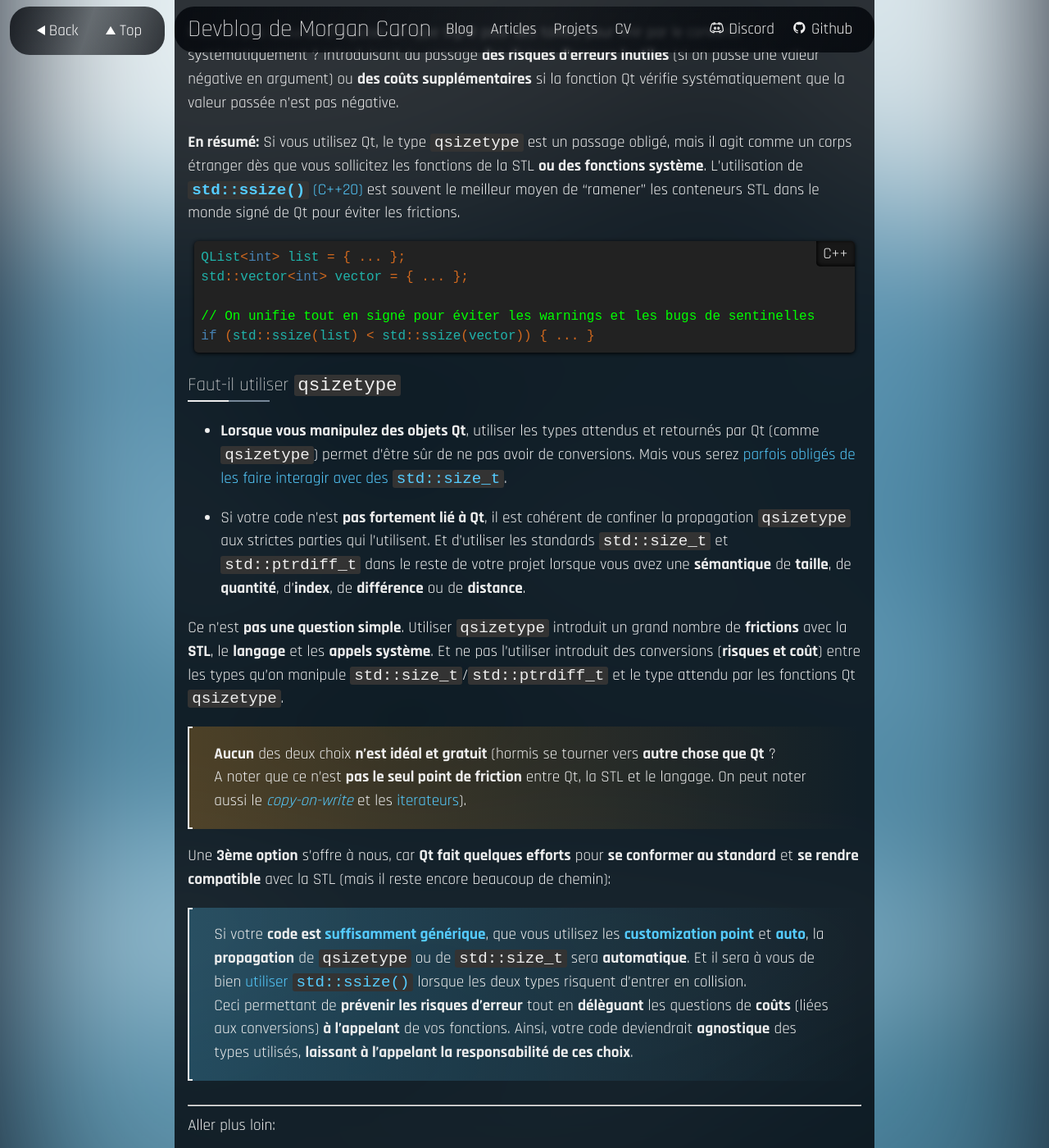
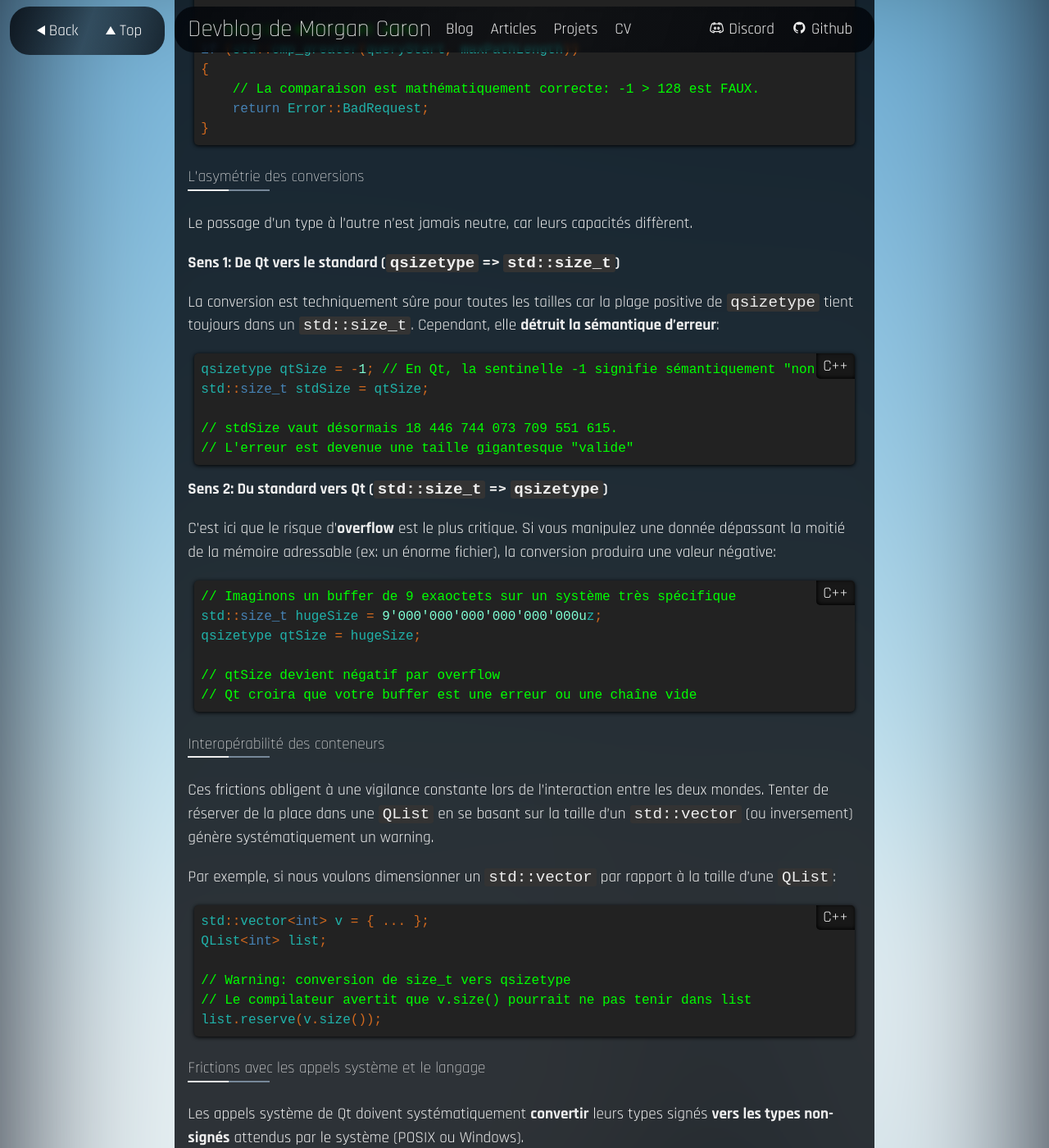
Before and after one commit to MorganCaron/morgancaron.github.io, a Jekyll site: the page built from _articles/c++_std_size_t.md, in a window 1280 px wide and 1400 px high, scrolled down 14492 px. Shown: the whole window at 82% size. Built offline with Jekyll 4.4.1, drawn with Linux system fonts in a browser that asks for light colours; comment, search, counter and statistics services are not loaded; the table of contents is made by our own code; some of the changed text lies outside the part shown.

Commit message:
C++ std::size_t: Comparaisons sûres (C++20)

```diff
--- a/_articles/c++_std_size_t.md
+++ b/_articles/c++_std_size_t.md
@@ -130,21 +130,25 @@
 int i = -1;
 std::size_t n = 10;
 
-if (i < n) {
-    // On s'attend à 'true', mais ce sera 'false' !
+if (i < n)
+{
+	// On s'attend à true, mais ce sera false
 }
 {% endhighlight %}
 
 Lorsqu'un type signé et un type non signé sont utilisés dans une opération (ici i < n), C++ applique les [**usual arithmetic conversions**](https://en.cppreference.com/w/cpp/language/usual_arithmetic_conversions.html).<br>
 Le type signé (``int``) est converti vers le type non-signé (``std::size_t``). ``i = -1`` devient une valeur non-signée sur 64 bits, ``std::size_t{-1}``. La valeur ``-1`` devient alors la valeur maximale de ``std::size_t`` par overflow (``2⁶⁴-1``), ce qui est bien supérieur à 10.
 
+> C'est d'ailleurs ce que souligne la règle [**ES.100**](#ne-mélangez-pas-signé-et-non-signé-es100) des C++ Core Guidelines: **"Don't mix signed and unsigned arithmetic"**.
+
 Ca aura donc l'effet suivant:
 {% highlight cpp highlight_lines="4" %}
 int i = -1;
 std::size_t n = 10;
 
-if (static_cast<std::size_t>(i) < n) {
-    // On s'attend à 'true', mais ce sera 'false' !
+if (static_cast<std::size_t>(i) < n)
+{
+	// On s'attend à true, mais ce sera false
 }
 {% endhighlight %}
 
@@ -361,17 +365,14 @@
 Si ``std::size_t`` fait 64 bits -> ``qsizetype`` est un ``qint64``.
 
 Il s'agit de l'équivalent Qt de ``std::size_t``, mais avec une différence fondamentale: **il est signé**.
-C'est donc un équivalent à [``std::make_signed_t<std::size_t>``](#les-alternatives-signées-en-c-stdssize-et-stdptrdiff_t), c'est à dire **équivalent à [``std::ptrdiff_t``](#stdptrdiff_t-le-type-des-distances)**.
 
-Il bénéficie donc par dépendance au type ``std::size_t`` des mêmes garanties que ``std::ptrdiff_t`` (supporte la même largeur que ``std::ptrdiff_t``).
+Dans la plupart des plateformes modernes, ``qsizetype`` est identique à ``std::ptrdiff_t``, mais cette équivalence n'est **pas garantie par le standard**. En revanche, ``qsizetype`` possède systématiquement la **même largeur** (nombre de bits) que ``std::size_t``, c'est donc un équivalent à [``std::make_signed_t<std::size_t>``](#les-alternatives-signées-en-c-stdssize-et-stdptrdiff_t).
 
-Mais l'arrivée de ``qsizetype`` vient également avec une **série de problèmes** dont on aimerait bien se passer.
+### Un choix de conception contestable
 
-Face à ces **équivalences**, on pourrait utiliser ``qsizetype`` et ``std::ptrdiff_t`` de manière interchangeable (en décidant d'**ignorer les coûts** liés aux conversions si les types sous-jacents ne sont pas strictement identiques, ce qui en soi **est déjà un problème**).
+Le choix de Qt d'utiliser un **type signé** pour des tailles est **souvent critiqué**. Bien que cela permette l'utilisation de valeurs sentinelles (comme ``-1``), cela autorise également des **états sémantiquement absurdes**: rien n'interdit techniquement d'écrire ``qsizetype n = -5;``, ce qui n'a **aucun sens** pour une mesure de taille physique.
 
-Mais ``qsizetype`` introduit un grand nombre de **frictions** avec la **STL**, le **langage** et les **appels système**.
-
-Pour vous aider à y voir plus clair, détaillons ces points de friction pour **comprendre les coûts** que ça entraine et **prévenir les risques d'erreurs**:
+Ce choix de conception introduit une **dissonance sémantique** permanente dès que l'**on sort de l'écosystème de Qt**. Le développeur doit jongler entre **deux modèles mentaux opposés**: l'un où une **valeur négative** est une **erreur légitime** (**Qt**), et l'autre où une taille est par **définition une quantité absolue non-signée** (la **STL** et le langage (**``sizeof``**)). Cette ambiguïté rend chaque interaction propice aux bugs de signe.
 
 ### La friction entre Qt et la STL
 
@@ -382,33 +383,98 @@
 - ``std::ptrdiff_t`` (signé standard)
 - ``qsizetype`` (signé Qt).
 
-#### L'enfer des comparaisons mixtes
+#### Les comparaisons mixtes
 
 Dès que vous comparez un index issu d'une recherche Qt avec une taille ou un index standard, le piège se referme.
 
-Le risque est **réel**: une valeur négative de ``qsizetype`` (``-1`` utilisé comme **sentinelle** si non trouvé) [sera interprétée comme une valeur positive gigantesque](#le-mélange-signé--non-signé) lors de la comparaison avec un ``std::size_t``.
+Le risque est qu'une valeur "non trouvée" (``-1`` utilisé comme **sentinelle**) [soit interprétée comme une valeur positive gigantesque](#le-mélange-signé--non-signé) lors de la comparaison avec un ``std::size_t``.
 
-{% highlight cpp linenos highlight_lines="9" %}
-const auto text = "Hello World!"; // de type const char[13]
-const auto string = QString{text};
+{% highlight cpp linenos highlight_lines="8" %}
+QString url = "/api/v1/resource/data"; // Pas de paramètres '?' ici
+std::size_t MaxPathLength = 128;
 
-// indexOf retourne -1 si le mot-clé n'est pas trouvé
-auto position = string.indexOf("Word");
+auto queryStart = url.indexOf('?');
 
-// Comparaison d'une valeur signée (qsizetype) avec une non-signée (std::size_t)
-// Si "Word" n'est pas trouvé (position = -1), la condition sera VRAIE car -1 > 13 en non-signé.
-if (position > std::size(text))
+// Comparaison entre un qsizetype (signé) et un std::size_t (non-signé)
+// Si '?' n'est pas trouvé (queryStart = -1), la condition sera VRAIE car -1 > 128 en non-signé.
+if (queryStart > MaxPathLength)
 {
-	// ...
+	// On rejette l'URL car on croit que le chemin est trop long !
+	return Error::BadRequest;
 }
 {% endhighlight %}
 
-> **Activez** le warning ``-Wsign-compare`` pour être avertis de ce genre de problème.
+> **Activez** le warning ``-Wsign-compare`` pour être avertis de ce genre de problème, car c'est l'une des sources de bugs les plus fréquentes en C++.
 {: .block-warning }
 
 Nous avons détaillé le mécanisme à l'oeuvre [ici](#le-mélange-signé--non-signé).
 
 **Le langage** ayant lui-même **choisi ``std::size_t``** pour exprimer les tailles physiques (**``sizeof``**), cela force à des **conversions incessantes**, **même dans un projet "100% Qt"** (et jusque **dans l'implémentation même du framework**).
+
+#### Comparaisons sûres (C++20)
+
+Pour résoudre définitivement ce problème sans conversion manuelle risquée, le C++20 a introduit une famille de fonctions dans le header ``<utility>``:
+- [``std::cmp_equal``](http://en.cppreference.com/w/cpp/utility/intcmp.html)
+- [``std::cmp_not_equal``](http://en.cppreference.com/w/cpp/utility/intcmp.html)
+- [``std::cmp_less``](http://en.cppreference.com/w/cpp/utility/intcmp.html)
+- [``std::cmp_less_equal``](http://en.cppreference.com/w/cpp/utility/intcmp.html)
+- [``std::cmp_greater``](http://en.cppreference.com/w/cpp/utility/intcmp.html)
+- [``std::cmp_greater_equal``](http://en.cppreference.com/w/cpp/utility/intcmp.html)
+
+Ces fonctions appliquent une logique correcte selon le signe de chaque valeur, **empêchant les conversions implicites dangereuses**.
+
+{% highlight cpp %}
+QString url = "/api/v1/resource/data"; // Pas de paramètres '?' ici
+std::size_t maxPathLength = 128;
+
+// Solution moderne et sûre:
+if (std::cmp_greater(queryStart, maxPathLength))
+{
+	// La comparaison est mathématiquement correcte: -1 > 128 est FAUX.
+	return Error::BadRequest;
+}
+{% endhighlight %}
+
+#### L'asymétrie des conversions
+
+Le passage d'un type à l'autre n'est jamais neutre, car leurs capacités diffèrent.
+
+**Sens 1: De Qt vers le standard (``qsizetype`` => ``std::size_t``)**
+
+La conversion est techniquement sûre pour toutes les tailles car la plage positive de ``qsizetype`` tient toujours dans un ``std::size_t``. Cependant, elle **détruit la sémantique d'erreur**:
+{% highlight cpp %}
+qsizetype qtSize = -1; // En Qt, la sentinelle -1 signifie sémantiquement "non trouvé" ou "erreur"
+std::size_t stdSize = qtSize;
+
+// stdSize vaut désormais 18 446 744 073 709 551 615.
+// L'erreur est devenue une taille gigantesque "valide"
+{% endhighlight %}
+
+**Sens 2: Du standard vers Qt (``std::size_t`` => ``qsizetype``)**
+
+C'est ici que le risque d'**overflow** est le plus critique. Si vous manipulez une donnée dépassant la moitié de la mémoire adressable (ex: un énorme fichier), la conversion produira une valeur négative:
+{% highlight cpp %}
+// Imaginons un buffer de 9 exaoctets sur un système très spécifique
+std::size_t hugeSize = 9'000'000'000'000'000'000uz;
+qsizetype qtSize = hugeSize;
+
+// qtSize devient négatif par overflow
+// Qt croira que votre buffer est une erreur ou une chaîne vide
+{% endhighlight %}
+
+#### Interopérabilité des conteneurs
+
+Ces frictions obligent à une vigilance constante lors de l'interaction entre les deux mondes. Tenter de réserver de la place dans une ``QList`` en se basant sur la taille d'un ``std::vector`` (ou inversement) génère systématiquement un warning.
+
+Par exemple, si nous voulons dimensionner un ``std::vector`` par rapport à la taille d'une ``QList``:
+{% highlight cpp %}
+std::vector<int> v = { ... };
+QList<int> list;
+
+// Warning: conversion de size_t vers qsizetype
+// Le compilateur avertit que v.size() pourrait ne pas tenir dans list
+list.reserve(v.size());
+{% endhighlight %}
 
 #### Frictions avec les appels système et le langage
 
@@ -420,9 +486,7 @@
 
 - **Manipulation mémoire**: Des fonctions comme [``QByteArray::fromRawData(const char *data, qsizetype size)``](https://doc.qt.io/qt-6/qbytearray.html#fromRawData) demandent un ``qsizetype``, mais les fonctions système de copie ([``memcpy``](https://man7.org/linux/man-pages/man3/memcpy.3.html)) appelées en interne attendent un ``size_t``.
 
-La documentation de Qt montre d'ailleurs souvent cette gymnastique, où un ``sizeof`` (non-signé) est passé directement à un paramètre ``qsizetype`` (signé).
-
-Par exemple ici, dans l'exemple donné par la documentation Qt sur l'utilisation de [``QByteArray::fromRawData(const char *data, qsizetype size)``](https://doc.qt.io/qt-6/qbytearray.html#fromRawData):
+La documentation de Qt montre d'ailleurs souvent cette gymnastique, où un ``sizeof`` (non-signé) est passé directement à un paramètre ``qsizetype`` (signé), comme dans l'exemple de [``QByteArray::fromRawData(const char *data, qsizetype size)``](https://doc.qt.io/qt-6/qbytearray.html#fromRawData):
 {% highlight cpp highlight_lines="8" %}
 static const char mydata[] = {
 	'\x00', '\x00', '\x03', '\x84', '\x78', '\x9c', '\x3b', '\x76',
@@ -439,7 +503,33 @@
 
 N'est-ce pas absurde d'imposer un type signé pour des tailles, pour finir par le convertir systématiquement ? Introduisant au passage **des risques d'erreurs inutiles** (si on passe une valeur négative en argument) ou **des coûts supplémentaires** si la fonction Qt vérifie systématiquement que la valeur passée n'est pas négative.
 
-**En résumé:** Si vous utilisez Qt, le type ``qsizetype`` est un passage obligé, mais il agit comme un corps étranger dès que vous sollicitez les fonctions de la STL **ou des fonctions système**. L'utilisation de [**``std::ssize()``** (C++20)](https://en.cppreference.com/w/cpp/iterator/size.html) est souvent le meilleur moyen de "ramener" les conteneurs STL dans le monde signé de Qt pour éviter les frictions.
+## Les recommandations contradictoires de C++ Core Guidelines
+
+Les [C++ Core Guidelines](https://isocpp.github.io/CppCoreGuidelines/CppCoreGuidelines) reconnaissent ce conflit historique entre la STL et les besoins de calcul.
+
+### Ne mélangez pas signé et non signé (ES.100)
+
+Le principe est simple: [**Don't mix signed and unsigned arithmetic**](https://isocpp.github.io/CppCoreGuidelines/CppCoreGuidelines#res-mix). Le mélange provoque des **conversions silencieuses** et des bugs difficiles à tracer. Nous l'avons illustré avec les [frictions de Qt](#les-comparaisons-mixtes).
+
+### Préférez le signé pour les index (ES.107)
+
+Ces guidelines recommandent de [**préférer les types signés pour les indices de tableaux**](https://isocpp.github.io/CppCoreGuidelines/CppCoreGuidelines#es107-dont-use-unsigned-for-subscripts-prefer-gslindex).
+
+Comme nous l'avons vu avec [les boucles décrémentales](#lunderflow-dans-les-boucles) qui peuvent provoquer un **underflow** si l'index est non-signé, cette guideline vise à prévenir ce genre d'erreur.
+
+### La position ambiguë sur ``size_t``
+
+Les guidelines se retrouvent ici dans une impasse: elles recommandent le signé pour les index (ES.107) tout en devant composer avec ``std::size_t`` imposé par la STL pour les tailles de conteneurs et le langage (``sizeof``).
+
+En effet, les index sont **très massivement** affectés ou comparés avec des **tailles**, qui sont **non-signées**. Causant un nombre considérable d'interactions entre des valeurs signées et non-signées dans un programme. Cette guideline rentre donc complètement en **contradiction** avec la 1ère ([ES.100](#ne-mélangez-pas-signé-et-non-signé-es100)).
+
+C'est exactement la **même dissonance** que celle rencontrée **avec Qt**, montrant que le débat entre signé et non-signé pour les tailles reste l'un des points **les plus clivants du C++**.
+
+De nombreux développeurs (dont vous aurez deviné, je fais partie) rangent les **index** et les **tailles** dans **la même arithmétique non-signée** (``std::size_t``). Réservant les index signés **uniquement aux boucles décrémentales** (en priorisant une autre forme d'écriture pour éviter d'y avoir recours).
+
+### Faut-il utiliser ``qsizetype`` ?
+
+Si vous utilisez Qt, le type ``qsizetype`` est un passage obligé, mais il agit comme un corps étranger dès que vous sollicitez les fonctions de la STL **ou des fonctions système**. L'utilisation de [**``std::ssize()``** (C++20)](https://en.cppreference.com/w/cpp/iterator/size.html) est souvent le meilleur moyen de "ramener" les conteneurs STL dans le monde signé de Qt pour éviter les frictions.
 
 {% highlight cpp %}
 QList<int> list = { ... };
@@ -449,22 +539,19 @@
 if (std::ssize(list) < std::ssize(vector)) { ... }
 {% endhighlight %}
 
-### Faut-il utiliser ``qsizetype``
+**Si votre code n'est pas fortement lié à Qt**, confinez ``qsizetype`` aux strictes parties qui l'utilisent. Préférez les standards ``std::size_t`` et ``std::ptrdiff_t``.
 
-- **Lorsque vous manipulez des objets Qt**, utiliser les types attendus et retournés par Qt (comme ``qsizetype``) permet d'être sûr de ne pas avoir de conversions. Mais vous serez [parfois obligés de les faire interagir avec des ``std::size_t``](#lenfer-des-comparaisons-mixtes).
+Mais comme nous l'avons vu, ce n'est **pas une question simple**. Utiliser ``qsizetype`` introduit un grand nombre de **frictions** avec la **STL**, le **langage** et les **appels système**. Mais ne pas l'utiliser introduit des conversions incessantes entre vos types standards et les types attendus par Qt.
 
-- Si votre code n'est **pas fortement lié à Qt**, il est cohérent de confiner la propagation ``qsizetype`` aux strictes parties qui l'utilisent. Et d'utiliser les standards ``std::size_t`` et ``std::ptrdiff_t`` dans le reste de votre projet lorsque vous avez une **sémantique** de **taille**, de **quantité**, d'**index**, de **différence** ou de **distance**.
-
-Ce n'est **pas une question simple**. Utiliser ``qsizetype`` introduit un grand nombre de **frictions** avec la **STL**, le **langage** et les **appels système**. Et ne pas l'utiliser introduit des conversions (**risques et coût**) entre les types qu'on manipule ``std::size_t``/``std::ptrdiff_t`` et le type attendu par les fonctions Qt ``qsizetype``.
-
-> **Aucun** des deux choix **n'est idéal et gratuit** (hormis se tourner vers **autre chose que Qt** ?<br>
-> A noter que ce n'est **pas le seul point de friction** entre Qt, la STL et le langage. On peut noter aussi le [*copy-on-write*](https://en.wikipedia.org/wiki/Copy-on-write) et les [iterateurs](https://wiki.qt.io/Iterators)).
+> **Aucun** des deux choix **n'est idéal et gratuit** (hormis se tourner vers **autre chose que Qt** ?).
+> A noter que ce n'est **pas le seul point de friction**. On peut noter aussi le [*copy-on-write*](https://en.wikipedia.org/wiki/Copy-on-write) et les [itérateurs](https://wiki.qt.io/Iterators) propres à Qt.
 {: .block-warning }
 
-Une **3ème option** s'offre à nous, car **Qt fait quelques efforts** pour **se conformer au standard** et **se rendre compatible** avec la STL (mais il reste encore beaucoup de chemin):
+Une **3ème option** s'offre à nous, car **Qt fait quelques efforts** pour **se conformer au standard** et **se rendre compatible** avec la STL (bien qu'il reste encore du chemin):
 
-> Si votre **code est [suffisamment générique](/articles/c++/programmation_generique)**, que vous utilisez les [**customization point**](/articles/c++/customization_point_design) et [**auto**](/articles/c++/auto), la **propagation** de ``qsizetype`` ou de ``std::size_t`` sera **automatique**. Et il sera à vous de bien [utiliser ``std::ssize()``](#frictions-avec-les-appels-système-et-le-langage) lorsque les deux types risquent d'entrer en collision.<br>
-> Ceci permettant de **prévenir les risques d'erreur** tout en **délèguant** les questions de **coûts** (liées aux conversions) **à l'appelant** de vos fonctions. Ainsi, votre code deviendrait **agnostique** des types utilisés, **laissant à l'appelant la responsabilité de ces choix**.
+> Si votre **code est [suffisamment générique](/articles/c++/programmation_generique)**, que vous utilisez les [**customization points**](/articles/c++/customization_point_design), [**auto**](/articles/c++/auto) et les [**comparaisons sûres**](#comparaisons-sûres-c20), la **propagation** du type correct sera **automatique** et ses manipulations seront **sûres**.
+>
+> Cette approche permet de **prévenir les risques d'erreur** tout en **déléguant** la responsabilité du choix des types à l'appelant. Votre code devient ainsi **agnostique** et plus résilient.
 
 ---
 
```
